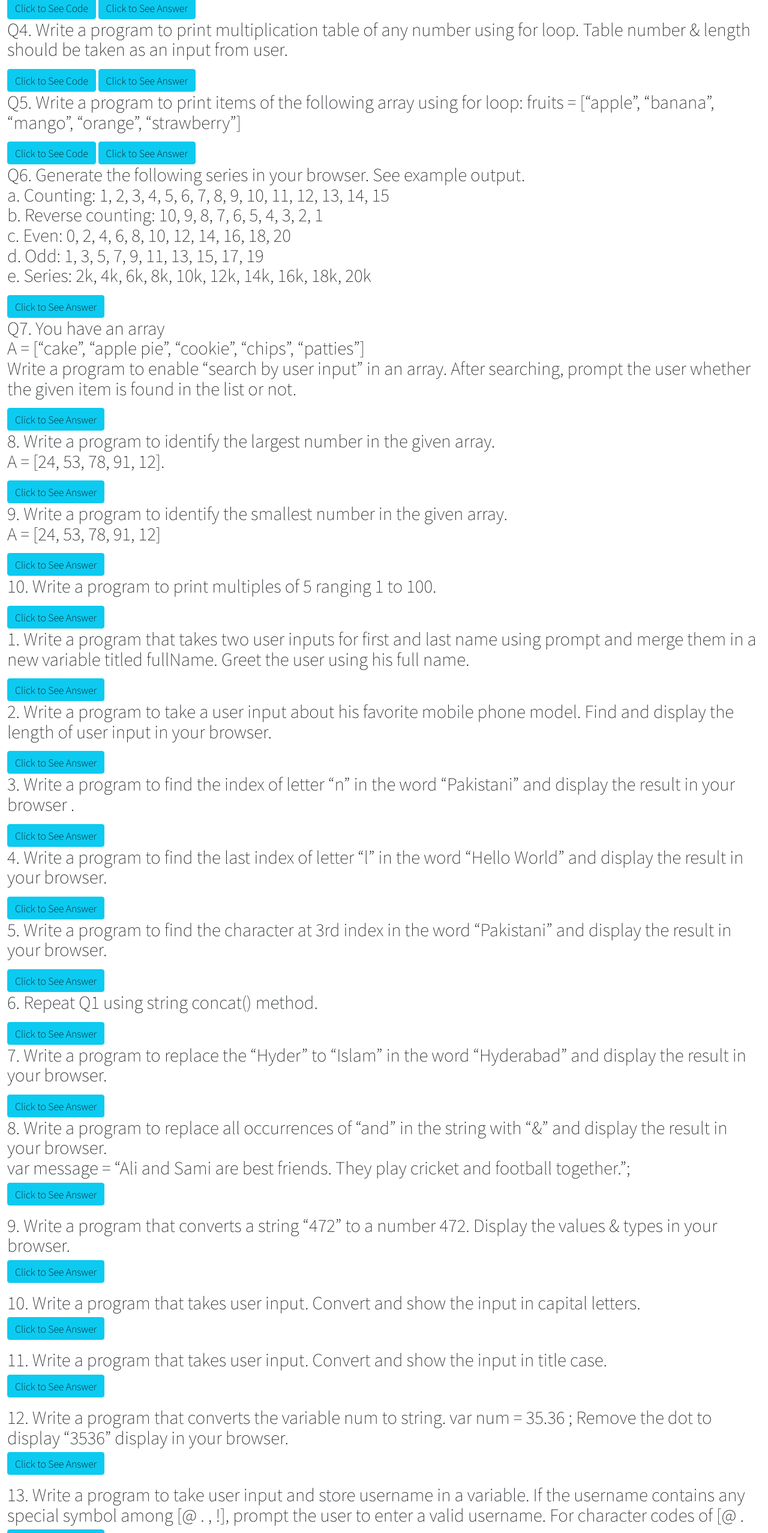
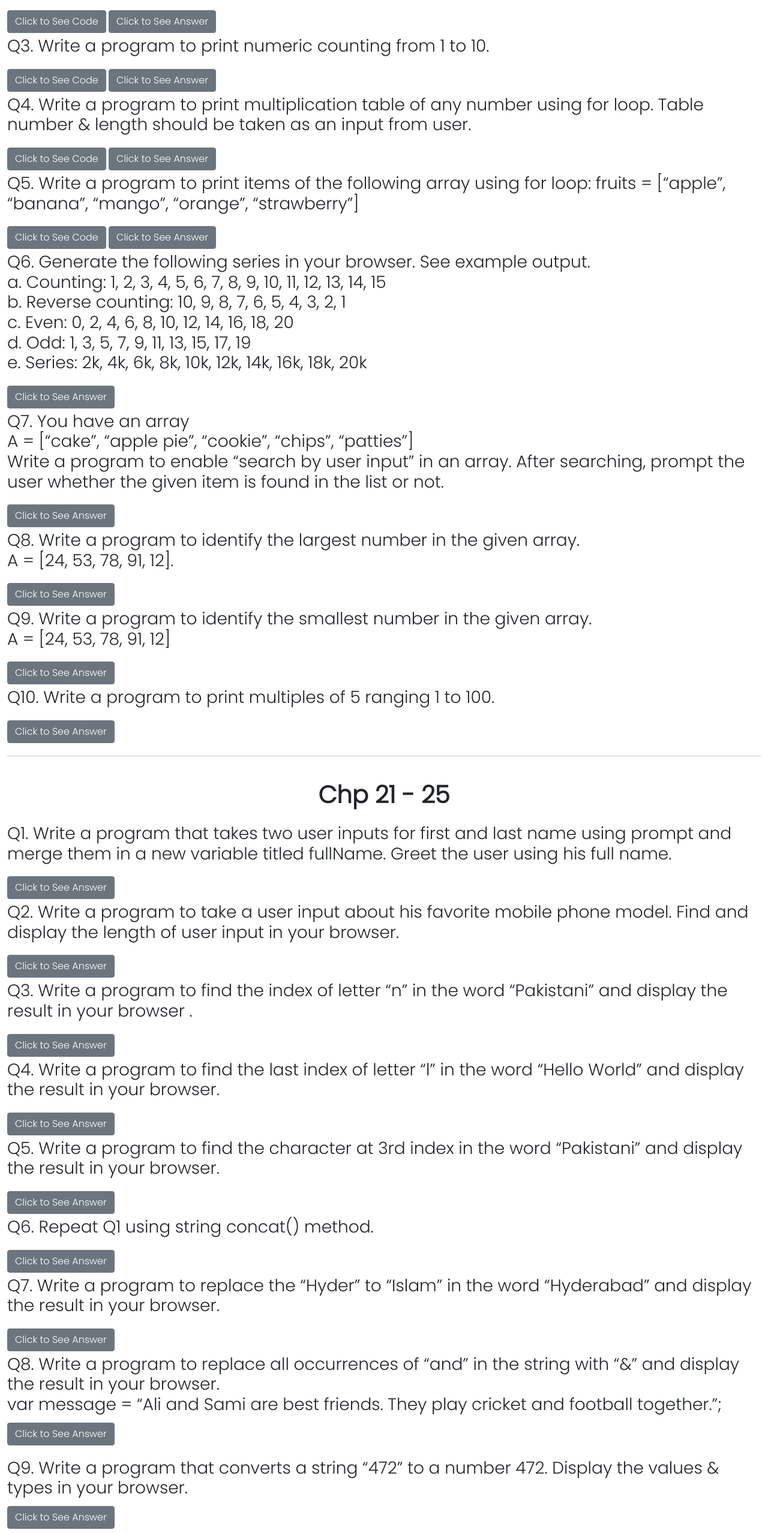
Before and after one commit to Nabia-Sheikh/A-smarter-way-to-learn-JS-chp-17-to-25, a plain HTML site: page index.html in a window 1280 px wide. Shown: the part 231-2787 px from the top of the page at 60% size. Drawn offline with nearby package versions, Linux system fonts and the light colour scheme.

Commit message:
UI Changes

```diff
--- a/index.html
+++ b/index.html
@@ -6,20 +6,22 @@
     <meta http-equiv="X-UA-Compatible" content="IE=edge">
     <meta name="viewport" content="width=device-width, initial-scale=1.0">
     <link rel="preconnect" href="https://fonts.gstatic.com">
-    <link href="https://fonts.googleapis.com/css2?family=Noto+Sans+JP:wght@100&display=swap" rel="stylesheet">
+    <link href="https://fonts.googleapis.com/css2?family=Poppins:wght@300&display=swap" rel="stylesheet">
     <link href="https://cdn.jsdelivr.net/npm/bootstrap@5.0.1/dist/css/bootstrap.min.css" rel="stylesheet"
         integrity="sha384-+0n0xVW2eSR5OomGNYDnhzAbDsOXxcvSN1TPprVMTNDbiYZCxYbOOl7+AMvyTG2x" crossorigin="anonymous">
+
     <link rel="stylesheet" href="style.css">
     <title>JS 17 - 20</title>
 </head>
 
 <body>
     <div class="container-fluid">
+        <h1 class="text-center pt-4 pb-3 fw-bold ">Chp 17 - 20</h1>
         <!-- Question 1 -->
         <h3>Q1. Declare and initialize an empty multidimensional array.
             (Array of arrays)</h3>
         <p id="q1"></p>
-        <button class="btn btn-info" onclick="q1()">Click me </button>
+        <button class="btn btn-secondary" onclick="q1()">Click me </button>
 
 
         <!-- Question 2 -->
@@ -27,16 +29,16 @@
             representing the following matrix:</h3>
         <p id="q2q"></p>
         <p id="q2a"></p>
-        <button class="btn btn-info" onclick="q2q()">Click to See Code </button>
-        <button class="btn btn-info" onclick="q2a()">Click to See Answer </button>
+        <button class="btn btn-secondary" onclick="q2q()">Click to See Code </button>
+        <button class="btn btn-secondary" onclick="q2a()">Click to See Answer </button>
 
 
         <!-- Question 3 -->
         <h3>Q3. Write a program to print numeric counting from 1 to 10.</h3>
         <p id="q3q"></p>
         <p id="q3a"></p>
-        <button class="btn btn-info" onclick="q3q()">Click to See Code </button>
-        <button class="btn btn-info" onclick="q3a()">Click to See Answer </button>
+        <button class="btn btn-secondary" onclick="q3q()">Click to See Code </button>
+        <button class="btn btn-secondary" onclick="q3a()">Click to See Answer </button>
 
 
         <!-- Question 4 -->
@@ -45,8 +47,8 @@
             taken as an input from user.</h3>
         <p id="q4q"></p>
         <p id="q4a"></p>
-        <button class="btn btn-info" onclick="q4q()">Click to See Code </button>
-        <button class="btn btn-info" onclick="q4a()">Click to See Answer </button>
+        <button class="btn btn-secondary" onclick="q4q()">Click to See Code </button>
+        <button class="btn btn-secondary" onclick="q4a()">Click to See Answer </button>
 
 
         <!-- Question 5 -->
@@ -56,8 +58,8 @@
             “strawberry”]</h3>
         <p id="q5q"></p>
         <p id="q5a"></p>
-        <button class="btn btn-info" onclick="q5q()" id="btn5q">Click to See Code </button>
-        <button class="btn btn-info" onclick="q5a()" id="btn5a">Click to See Answer </button>
+        <button class="btn btn-secondary" onclick="q5q()" id="btn5q">Click to See Code </button>
+        <button class="btn btn-secondary" onclick="q5a()" id="btn5a">Click to See Answer </button>
 
 
         <!-- Question 6-->
@@ -69,7 +71,7 @@
             e. Series: 2k, 4k, 6k, 8k, 10k, 12k, 14k, 16k, 18k, 20k
         </h3>
         <p id="q6a"></p>
-        <button class="btn btn-info" onclick="q6a()" id="btn6a">Click to See Answer </button>
+        <button class="btn btn-secondary" onclick="q6a()" id="btn6a">Click to See Answer </button>
 
 
         <!-- Question 7-->
@@ -81,151 +83,152 @@
             found in the list or not.
         </h3>
         <p id="q7a"></p>
-        <button class="btn btn-info" onclick="q7a()" id="btn7a">Click to See Answer </button>
+        <button class="btn btn-secondary" onclick="q7a()" id="btn7a">Click to See Answer </button>
 
 
         <!-- Question 8-->
-         <h3>8. Write a program to identify the largest number in the
+        <h3>Q8. Write a program to identify the largest number in the
             given array. <br>
             A = [24, 53, 78, 91, 12].
         </h3>
         <p id="q8a"></p>
-        <button class="btn btn-info" onclick="q8a()" id="btn8a">Click to See Answer </button>
+        <button class="btn btn-secondary" onclick="q8a()" id="btn8a">Click to See Answer </button>
 
 
         <!-- Question 9-->
-        <h3>9. Write a program to identify the smallest number in the
+        <h3>Q9. Write a program to identify the smallest number in the
             given array. <br>
             A = [24, 53, 78, 91, 12]
 
         </h3>
         <p id="q9a"></p>
-        <button class="btn btn-info" onclick="q9a()" id="btn9a">Click to See Answer </button>
+        <button class="btn btn-secondary" onclick="q9a()" id="btn9a">Click to See Answer </button>
 
 
         <!-- Question 10-->
-         <h3>10. Write a program to print multiples of 5 ranging 1 to
+        <h3>Q10. Write a program to print multiples of 5 ranging 1 to
             100.
         </h3>
         <p id="q10a"></p>
-        <button class="btn btn-info" onclick="q10a()" id="btn10a">Click to See Answer </button>
+        <button class="btn btn-secondary" onclick="q10a()" id="btn10a">Click to See Answer </button>
+
+        <hr>
 
 
-
-
+        <h1 class="text-center pt-4 pb-3 fw-bold ">Chp 21 - 25</h1>
 
         <!-- Question 1-->
-        <h3>1. Write a program that takes two user inputs for first and
+        <h3>Q1. Write a program that takes two user inputs for first and
             last name using prompt and merge them in a new variable
             titled fullName. Greet the user using his full name.
         </h3>
         <p id="q1b"></p>
-        <button class="btn btn-info" onclick="q1b()" id="btn1b">Click to See Answer </button>
+        <button class="btn btn-secondary" onclick="q1b()" id="btn1b">Click to See Answer </button>
 
 
         <!-- Question 2-->
-          <h3>2. Write a program to take a user input about his favorite
+        <h3>Q2. Write a program to take a user input about his favorite
             mobile phone model. Find and display the length of user
             input in your browser.
         </h3>
         <p id="q2b"></p>
-        <button class="btn btn-info" onclick="q2b()" id="btn2b">Click to See Answer </button>
+        <button class="btn btn-secondary" onclick="q2b()" id="btn2b">Click to See Answer </button>
 
 
         <!-- Question 3-->
-          <h3>3. Write a program to find the index of letter “n” in the word
+        <h3>Q3. Write a program to find the index of letter “n” in the word
             “Pakistani” and display the result in your browser .
         </h3>
         <p id="q3b"></p>
-        <button class="btn btn-info" onclick="q3b()" id="btn3b">Click to See Answer </button>
+        <button class="btn btn-secondary" onclick="q3b()" id="btn3b">Click to See Answer </button>
 
 
         <!-- Question 4-->
-        <h3>4. Write a program to find the last index of letter “l” in the
+        <h3>Q4. Write a program to find the last index of letter “l” in the
             word “Hello World” and display the result in your browser.
         </h3>
         <p id="q4b"></p>
-        <button class="btn btn-info" onclick="q4b()" id="btn4b">Click to See Answer </button>
+        <button class="btn btn-secondary" onclick="q4b()" id="btn4b">Click to See Answer </button>
 
 
         <!-- Question 5-->
-        <h3>5. Write a program to find the character at 3rd index in the
+        <h3>Q5. Write a program to find the character at 3rd index in the
             word “Pakistani” and display the result in your browser.
         </h3>
         <p id="q5b"></p>
-        <button class="btn btn-info" onclick="q5b()" id="btn5b">Click to See Answer </button>
+        <button class="btn btn-secondary" onclick="q5b()" id="btn5b">Click to See Answer </button>
 
 
         <!-- Question 6-->
-         <h3>6. Repeat Q1 using string concat() method.
+        <h3>Q6. Repeat Q1 using string concat() method.
         </h3>
         <p id="q6b"></p>
-        <button class="btn btn-info" onclick="q6b()" id="btn6b">Click to See Answer </button>
+        <button class="btn btn-secondary" onclick="q6b()" id="btn6b">Click to See Answer </button>
 
 
         <!-- Question 7-->
-        <h3> 7. Write a program to replace the “Hyder” to “Islam” in the
+        <h3> Q7. Write a program to replace the “Hyder” to “Islam” in the
             word “Hyderabad” and display the result in your browser.
         </h3>
         <p id="q7b"></p>
-        <button class="btn btn-info" onclick="q7b()" id="btn7b">Click to See Answer </button>
+        <button class="btn btn-secondary" onclick="q7b()" id="btn7b">Click to See Answer </button>
 
 
         <!-- Question 8-->
-        <h3> 8. Write a program to replace all occurrences of “and” in the
+        <h3> Q8. Write a program to replace all occurrences of “and” in the
             string with “&” and display the result in your browser. <br>
             var message = “Ali and Sami are best friends. They play cricket and
             football together.”;
 
         </h3>
-        <button class="btn btn-info" onclick="q8b()" id="btn8b">Click to See Answer </button>
+        <button class="btn btn-secondary" onclick="q8b()" id="btn8b">Click to See Answer </button>
         <p id="q8b"></p>
 
 
         <!-- Question 9-->
-        <h3>9. Write a program that converts a string “472” to a number
+        <h3>Q9. Write a program that converts a string “472” to a number
             472. Display the values & types in your browser.
 
         </h3>
-        <button class="btn btn-info" onclick="q9b()" id="btn9b">Click to See Answer </button>
+        <button class="btn btn-secondary" onclick="q9b()" id="btn9b">Click to See Answer </button>
         <p id="q9b"></p>
 
         <!-- Question 10-->
-         <h3>10. Write a program that takes user input. Convert and
+        <h3>Q10. Write a program that takes user input. Convert and
             show the input in capital letters.
         </h3>
-        <button class="btn btn-info" onclick="q10b()" id="btn10b">Click to See Answer </button>
+        <button class="btn btn-secondary" onclick="q10b()" id="btn10b">Click to See Answer </button>
         <p id="q10b"></p>
 
         <!-- Question 11-->
-        <h3>11. Write a program that takes user input. Convert and
+        <h3>Q11. Write a program that takes user input. Convert and
             show the input in title case.
         </h3>
-        <button class="btn btn-info" onclick="q11b()" id="btn11b">Click to See Answer </button>
+        <button class="btn btn-secondary" onclick="q11b()" id="btn11b">Click to See Answer </button>
         <p id="q11b"></p>
 
         <!-- Question 12-->
-         <h3>12. Write a program that converts the variable num to
+        <h3>Q12. Write a program that converts the variable num to
             string.
             var num = 35.36 ;
             Remove the dot to display “3536” display in your browser.
         </h3>
-        <button class="btn btn-info" onclick="q12b()" id="btn12b">Click to See Answer </button>
+        <button class="btn btn-secondary" onclick="q12b()" id="btn12b">Click to See Answer </button>
         <p id="q12b"></p>
 
 
         <!-- Question 13-->
-        <h3>13. Write a program to take user input and store username
+        <h3>Q13. Write a program to take user input and store username
             in a variable. If the username contains any special symbol
             among [@ . , !], prompt the user to enter a valid username.
             For character codes of [@ .
         </h3>
-        <button class="btn btn-info" onclick="q13b()" id="btn13b">Click to See Answer </button>
+        <button class="btn btn-secondary" onclick="q13b()" id="btn13b">Click to See Answer </button>
         <p id="q13b"></p>
 
 
         <!-- Question 14-->
-        <h3>14. You have an array
+        <h3>Q14. You have an array
             A = [cake”, “apple pie”, “cookie”, “chips”, “patties”]
             Write a program to enable “search by user input” in an
             array. After searching, prompt the user whether the given
@@ -234,12 +237,12 @@
             enters cookie, Cookie, COOKIE or coOkIE, program
             should inform about its availability.
         </h3>
-        <button class="btn btn-info" onclick="q14b()" id="btn14b">Click to See Answer </button>
+        <button class="btn btn-secondary" onclick="q14b()" id="btn14b">Click to See Answer </button>
         <p id="q14b"></p>
 
 
         <!-- Question 15-->
-         <h3>15. Write a program to take password as an input from
+        <h3>Q15. Write a program to take password as an input from
             user. The password must qualify these requirements:
             a. It should contain alphabets and numbers
             b. It should not start with a number
@@ -249,33 +252,33 @@
             For character codes of a-z, A-Z & 0-9, refer to ASCII
             table at the end of this document.
         </h3>
-        <button class="btn btn-info" onclick="q15b()" id="btn15b">Click to See Answer </button>
+        <button class="btn btn-secondary" onclick="q15b()" id="btn15b">Click to See Answer </button>
         <p id="q15b"></p>
 
 
         <!-- Question 16-->
-          <h3>16. Write a program to convert the following string to an
+        <h3>Q16. Write a program to convert the following string to an
             array using string split method.
             var university = “University of Karachi”;
             Display the elements of array in your browser.
         </h3>
-        <button class="btn btn-info" onclick="q16b()" id="btn16b">Click to See Answer </button>
+        <button class="btn btn-secondary" onclick="q16b()" id="btn16b">Click to See Answer </button>
         <p id="q16b"></p>
 
         <!-- Question 17-->
-        <h3>17. Write a program to display the last character of a user
+        <h3>Q17. Write a program to display the last character of a user
             input.
         </h3>
-        <button class="btn btn-info" onclick="q17b()" id="btn17b">Click to See Answer </button>
+        <button class="btn btn-secondary" onclick="q17b()" id="btn17b">Click to See Answer </button>
         <p id="q17b"></p>
 
 
         <!-- Question 18-->
-        <h3>18. You have a string “The quick brown fox jumps over the
+        <h3>Q18. You have a string “The quick brown fox jumps over the
             lazy dog”. Write a program to count number of
             occurrences of word “the” in given string.
         </h3>
-        <button class="btn btn-info" onclick="q18b()" id="btn18b">Click to See Answer </button>
+        <button class="btn btn-secondary" onclick="q18b()" id="btn18b">Click to See Answer </button>
         <p id="q18b"></p>
 
 
--- a/style.css
+++ b/style.css
@@ -1,8 +1,13 @@
 body{
-    font-family: 'Noto Sans JP',
+    font-family: 'Poppins',
     sans-serif;
 }
 
 h2{
     font-weight: bold;
 }
+
+  button {
+      margin-top: 5px;
+      margin-bottom: 5px;
+  }
```
Also changed, not shown: app.js (+25 -12 lines). Lines whose indentation alone changed are shown as unchanged.
